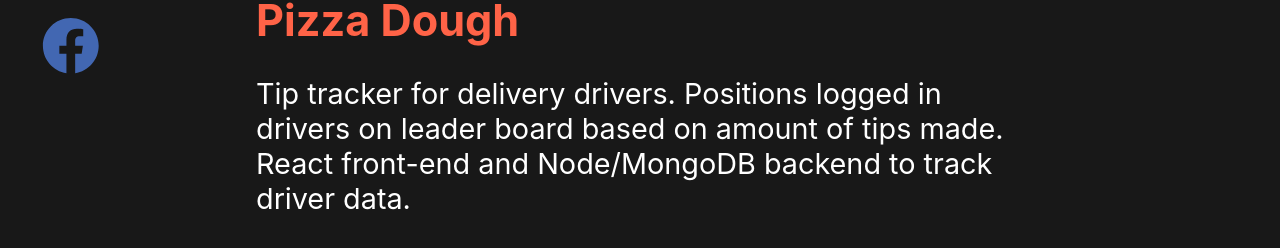
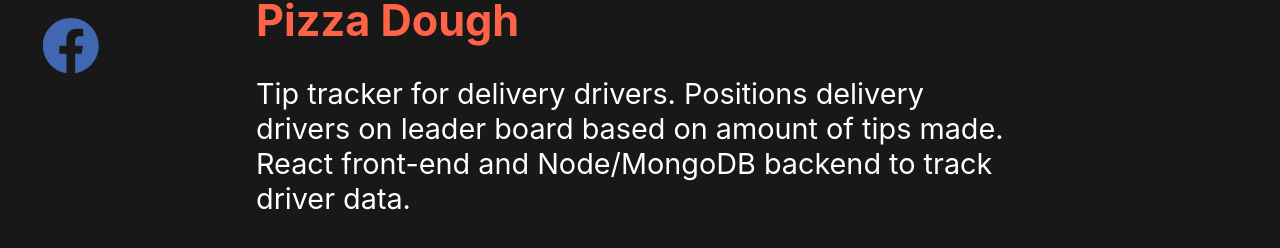
Before and after one commit to PFVNK/MyProfile, a React (Create React App) app: page /projects in a window 1280 px wide. Shown: the part 484-732 px from the top of the page. Built offline with nearby package versions, Linux system fonts and the light colour scheme.

Commit message:
change projects description wording

```diff
--- a/src/Components/Projects.js
+++ b/src/Components/Projects.js
@@ -11,7 +11,7 @@ class Projects extends Component {
                     <a href='https://www.thesynth.live'><h2>TheSynth</h2></a>
                     <p>Synth buitlt with React and Tone.js, styled with Sass. Choose from multiple voices and oscillators.</p>
                     <a href="https://www.pizza-dough.com/"><h2>Pizza Dough</h2></a>
-                    <p>Tip tracker for delivery drivers. Positions logged in drivers on leader board based on amount of tips made. React front-end and Node/MongoDB backend to track driver data.</p>
+                    <p>Tip tracker for delivery drivers. Positions delivery drivers on leader board based on amount of tips made. React front-end and Node/MongoDB backend to track driver data.</p>
                 </div>
 
             </div>
```
